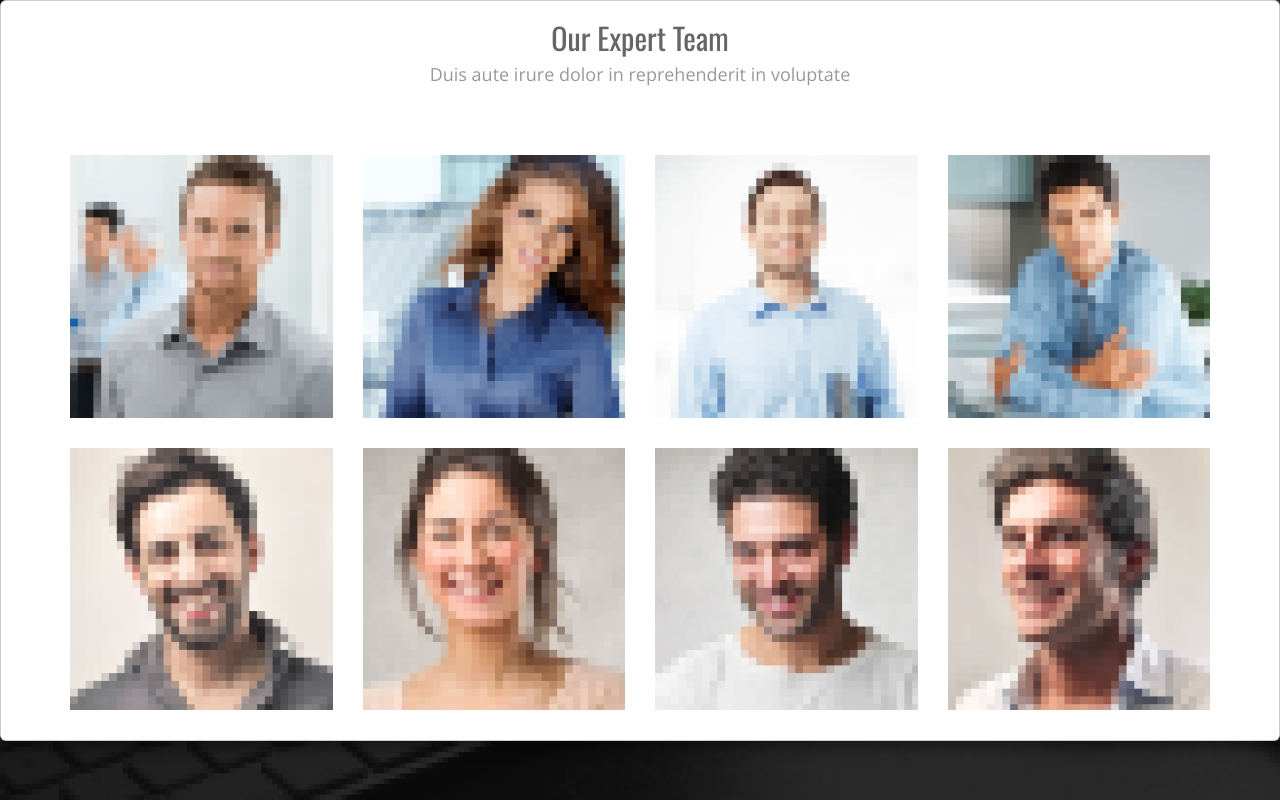
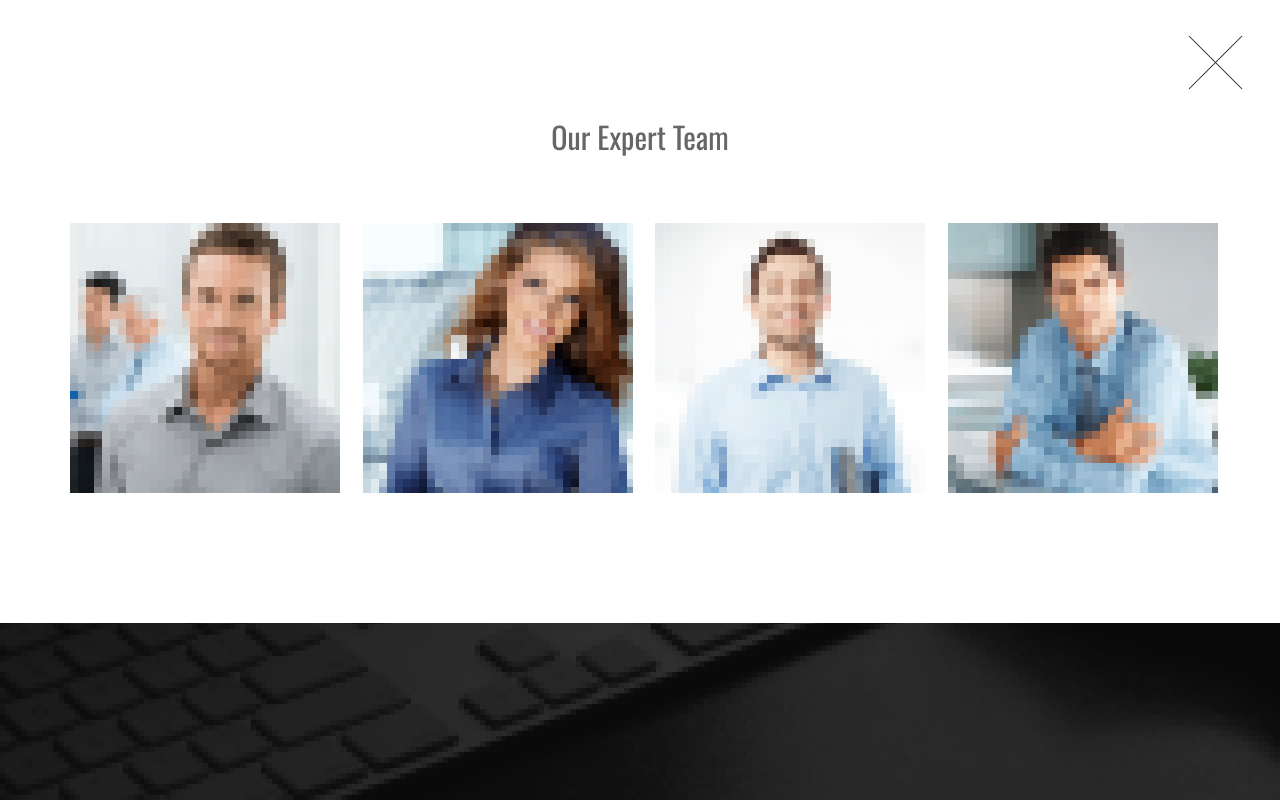
Before and after one commit to aditi73/cryptic-mining, a Django app: page /about_us/ in a window 1280 px wide. Run offline with Django 3.2, Linux system fonts and the light colour scheme; some libraries are stand-ins or nearby versions.

Commit message:
about us module

```diff
--- a/cryptapp/static/css/style.css
+++ b/cryptapp/static/css/style.css
@@ -25,6 +25,11 @@
 
 li {
     list-style: none;
+}
+
+img {
+    width: 400px;
+    height: 400px;
 }
 
 a {
@@ -97,6 +102,10 @@
     padding-right:50px;
 }
 
+.form-group textarea.form-control {
+    height: 200px;
+}
+
 
 .form-group label.label-control {
     color: #666 !important;
@@ -104,17 +113,6 @@
     font-size: 15px;
     font-family: 'Oswald', sans-serif;
     text-transform: none;
-}
-
-.container-table {
-    height: 100%;
-}
-.container-table {
-    display: table;
-}
-.vertical-center-row {
-    display: table-cell;
-    vertical-align: middle;
 }
 /**** Start Section Title Section ****/
 
@@ -124,6 +122,7 @@
     font-size: 30px;
     font-family: 'Oswald', sans-serif;
     text-transform: none;
+    padding-bottom: 60px;
 }
 
 .section-title p {
@@ -697,8 +696,11 @@
 
 .team-member {
     position: relative;
-    width: 100%;
+    width: 300px;
     margin-bottom: 30px;
+    margin-left: 0px;
+    padding-right: 30px;
+    float: left;
 }
 
 .team-details {
--- a/cryptapp/templates/cryptapp/about_us.html
+++ b/cryptapp/templates/cryptapp/about_us.html
@@ -2,27 +2,27 @@
 
 {% block content %}
 <!-- Start Team Member Section -->
-
+        <div class="section-modal">
             <div class="modal-content white-bg">
-                <div class="close-modal" data-dismiss="modal">
+               <a href="/"><div class="close-modal" data-dismiss="modal">
                     <div class="lr">
                         <div class="rl">
                         </div>
                     </div>
                 </div>
-
+                </a>
                 <div class="container">
                     <div class="row">
                         <div class="section-title text-center">
-                            <h3>Our Expert Team</h3>
-                            <p>Duis aute irure dolor in reprehenderit in voluptate</p>
+                            <center></a><h3>Our Expert Team</h3>
+                            </center>
                         </div>
                     </div>
                     <div class="row">
 
                         <div class="col-md-3 col-sm-6">
                             <div class="team-member">
-                                <img src="images/team/manage-1.png" class="img-responsive" alt="">
+                                <img src="/static/images/team/manage-1.png" class="img-responsive" alt="">
                                 <div class="team-details">
                                     <h4>John Doe</h4>
                                     <div class="designation">Senior Web Developer</div>
@@ -39,7 +39,7 @@
 
                         <div class="col-md-3 col-sm-6">
                             <div class="team-member">
-                                <img src="images/team/manage-2.png" class="img-responsive" alt="">
+                                <img src="/static/images/team/manage-2.png" class="img-responsive" alt="">
                                 <div class="team-details">
                                     <h4>John Doe</h4>
                                     <div class="designation">Senior Web Developer</div>
@@ -56,7 +56,7 @@
 
                         <div class="col-md-3 col-sm-6">
                             <div class="team-member">
-                                <img src="images/team/manage-3.png" class="img-responsive" alt="">
+                                <img src="/static/images/team/manage-3.png" class="img-responsive" alt="">
                                 <div class="team-details">
                                     <h4>John Doe</h4>
                                     <div class="designation">Senior Web Developer</div>
@@ -73,7 +73,7 @@
 
                         <div class="col-md-3 col-sm-6">
                             <div class="team-member">
-                                <img src="images/team/manage-4.png" class="img-responsive" alt="">
+                                <img src="/static/images/team/manage-4.png" class="img-responsive" alt="">
                                 <div class="team-details">
                                     <h4>John Doe</h4>
                                     <div class="designation">Senior Web Developer</div>
@@ -87,80 +87,12 @@
                                 </div>
                             </div>
                         </div>
-
-                        <div class="col-md-3 col-sm-6">
-                            <div class="team-member">
-                                <img src="images/team/team-1.jpg" class="img-responsive" alt="">
-                                <div class="team-details">
-                                    <h4>John Doe</h4>
-                                    <div class="designation">Senior Web Developer</div>
-                                    <ul style="text-align: center;">
-                                        <li><a href="#"><i class="fa fa-facebook"></i></a></li>
-                                        <li><a href="#"><i class="fa fa-twitter"></i></a></li>
-                                        <li><a href="#"><i class="fa fa-linkedin"></i></a></li>
-                                        <li><a href="#"><i class="fa fa-dribbble"></i></a></li>
-                                        <li><a href="#"><i class="fa fa-google-plus"></i></a></li>
-                                    </ul>
-                                </div>
-                            </div>
-                        </div>
-
-                        <div class="col-md-3 col-sm-6">
-                            <div class="team-member">
-                                <img src="images/team/team-2.jpg" class="img-responsive" alt="">
-                                <div class="team-details">
-                                    <h4>John Doe</h4>
-                                    <div class="designation">Senior Web Developer</div>
-                                    <ul style="text-align: center;">
-                                        <li><a href="#"><i class="fa fa-facebook"></i></a></li>
-                                        <li><a href="#"><i class="fa fa-twitter"></i></a></li>
-                                        <li><a href="#"><i class="fa fa-linkedin"></i></a></li>
-                                        <li><a href="#"><i class="fa fa-dribbble"></i></a></li>
-                                        <li><a href="#"><i class="fa fa-google-plus"></i></a></li>
-                                    </ul>
-                                </div>
-                            </div>
-                        </div>
-
-                        <div class="col-md-3 col-sm-6">
-                            <div class="team-member">
-                                <img src="images/team/team-3.jpg" class="img-responsive" alt="">
-                                <div class="team-details">
-                                    <h4>John Doe</h4>
-                                    <div class="designation">Senior Web Developer</div>
-                                    <ul style="text-align: center;">
-                                        <li><a href="#"><i class="fa fa-facebook"></i></a></li>
-                                        <li><a href="#"><i class="fa fa-twitter"></i></a></li>
-                                        <li><a href="#"><i class="fa fa-linkedin"></i></a></li>
-                                        <li><a href="#"><i class="fa fa-dribbble"></i></a></li>
-                                        <li><a href="#"><i class="fa fa-google-plus"></i></a></li>
-                                    </ul>
-                                </div>
-                            </div>
-                        </div>
-
-                        <div class="col-md-3 col-sm-6">
-                            <div class="team-member">
-                                <img src="images/team/team-4.jpg" class="img-responsive" alt="">
-                                <div class="team-details">
-                                    <h4>John Doe</h4>
-                                    <div class="designation">Senior Web Developer</div>
-                                    <ul style="text-align: center;">
-                                        <li><a href="#"><i class="fa fa-facebook"></i></a></li>
-                                        <li><a href="#"><i class="fa fa-twitter"></i></a></li>
-                                        <li><a href="#"><i class="fa fa-linkedin"></i></a></li>
-                                        <li><a href="#"><i class="fa fa-dribbble"></i></a></li>
-                                        <li><a href="#"><i class="fa fa-google-plus"></i></a></li>
-                                    </ul>
-                                </div>
-                            </div>
-                        </div>
-
+                        <div class="bg"></div>
                     </div><!-- /.row -->
                 </div>
 
             </div>
-
+       </div>
         <!-- End Team Member Section -->
 
 {% endblock content %}
```
Also changed, not shown: 17 other files. Lines whose indentation alone changed are shown as unchanged.
